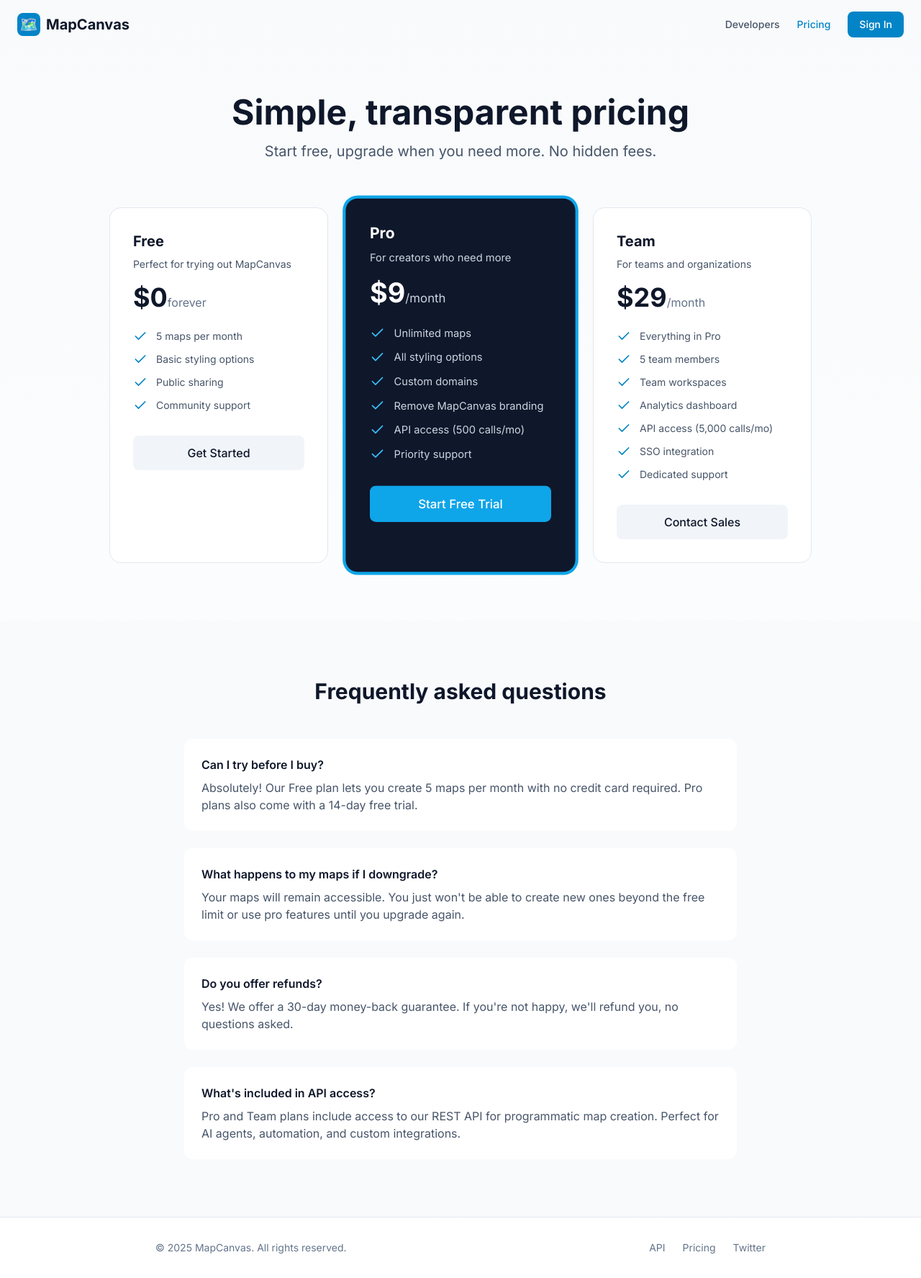
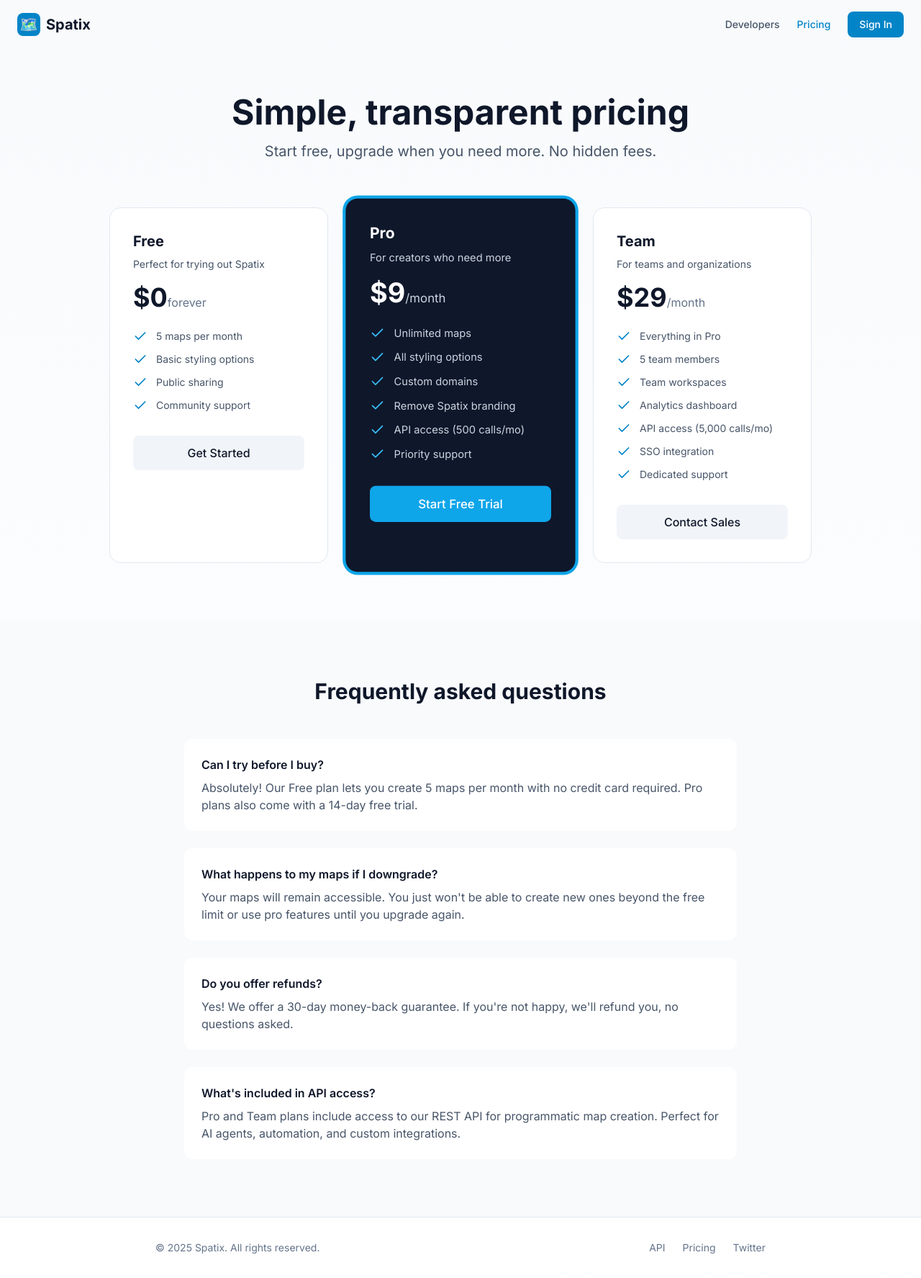
Before and after one commit to alde1022/spatix, a Next.js app in the folder frontend/: page /pricing in a window 1280 px wide. Shown: the whole page at 72% size. Built offline with nearby package versions, Linux system fonts and the light colour scheme.

Commit message:
fix: pricing page branding → Spatix

```diff
--- a/frontend/app/pricing/page.tsx
+++ b/frontend/app/pricing/page.tsx
@@ -6,7 +6,7 @@ const plans = [
     name: "Free",
     price: "$0",
     period: "forever",
-    description: "Perfect for trying out MapCanvas",
+    description: "Perfect for trying out Spatix",
     features: [
       "5 maps per month",
       "Basic styling options",
@@ -25,7 +25,7 @@ const plans = [
       "Unlimited maps",
       "All styling options",
       "Custom domains",
-      "Remove MapCanvas branding",
+      "Remove Spatix branding",
       "API access (500 calls/mo)",
       "Priority support",
     ],
@@ -60,7 +60,7 @@ export default function PricingPage() {
           <div className="w-8 h-8 bg-brand-600 rounded-lg flex items-center justify-center">
             <span className="text-white text-xl">🗺️</span>
           </div>
-          <span className="font-bold text-xl text-slate-900">MapCanvas</span>
+          <span className="font-bold text-xl text-slate-900">Spatix</span>
         </Link>
         <div className="flex items-center gap-6">
           <Link href="/developers" className="text-slate-600 hover:text-slate-900 text-sm font-medium">
@@ -174,11 +174,11 @@ export default function PricingPage() {
       {/* Footer */}
       <footer className="border-t border-slate-200 py-8">
         <div className="max-w-4xl mx-auto px-6 flex items-center justify-between text-sm text-slate-500">
-          <p>© 2025 MapCanvas. All rights reserved.</p>
+          <p>© 2025 Spatix. All rights reserved.</p>
           <div className="flex gap-6">
             <Link href="/developers" className="hover:text-slate-700">API</Link>
             <Link href="/pricing" className="hover:text-slate-700">Pricing</Link>
-            <a href="https://twitter.com/mapcanvas" className="hover:text-slate-700">Twitter</a>
+            <a href="https://twitter.com/spatix" className="hover:text-slate-700">Twitter</a>
           </div>
         </div>
       </footer>
```
